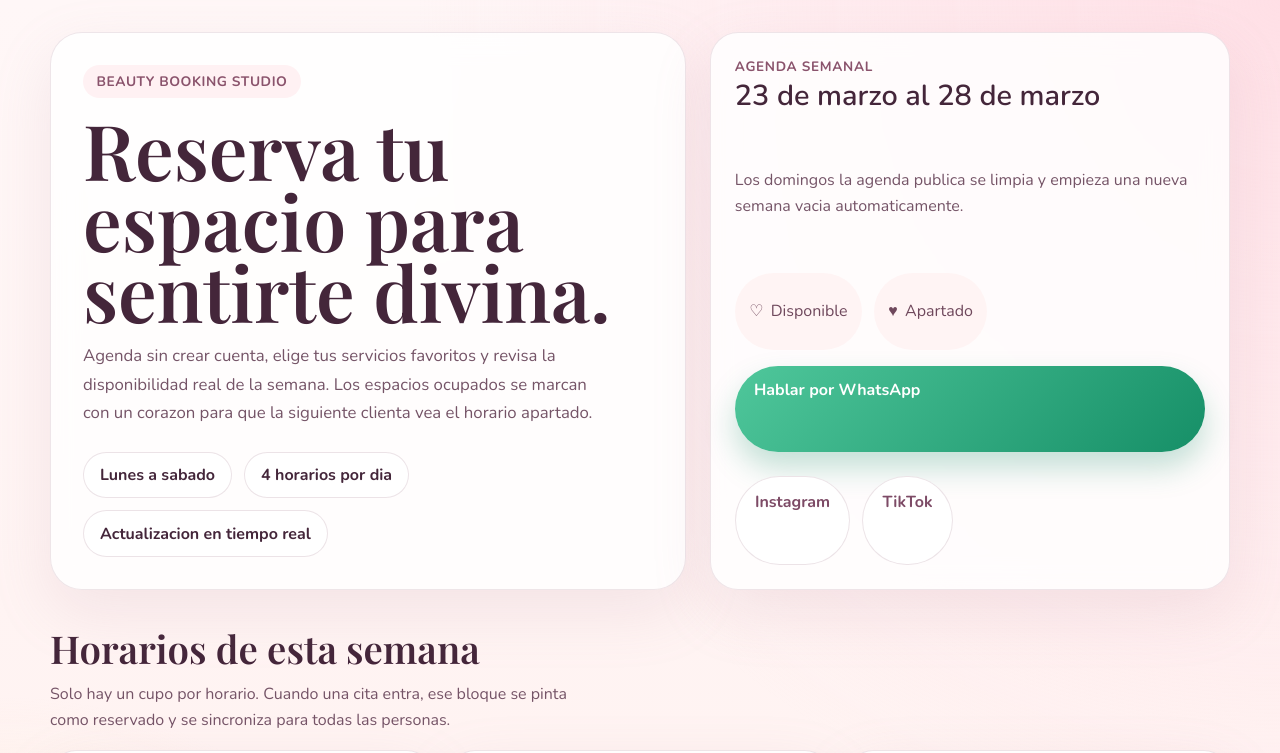
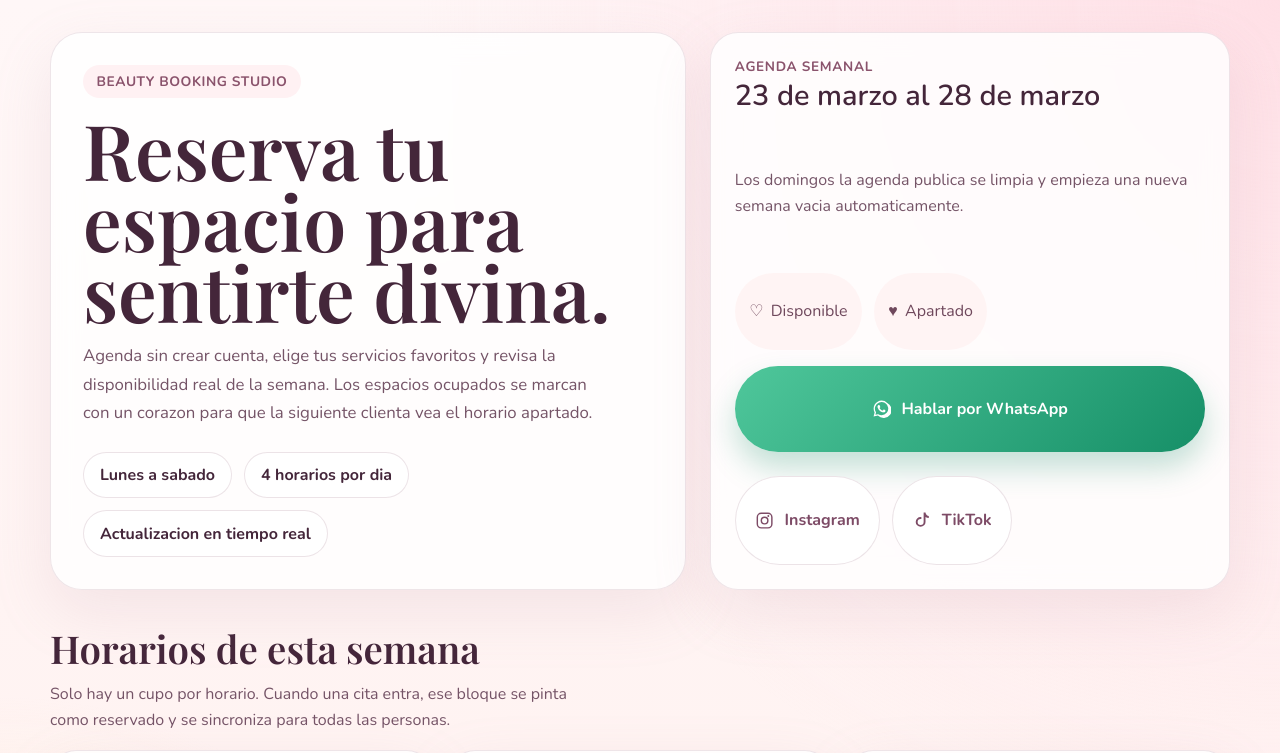
Before and after one commit to Zamorafter/katherine, a Next.js app: page / in a window 1280 px wide. Shown: the top 753 px of the page. Built offline with nearby package versions, Linux system fonts and the light colour scheme; no server answers; the database is empty; a web font is replaced by a local one.

Commit message:
Add social icons to booking page

```diff
--- a/src/components/booking-page.module.css
+++ b/src/components/booking-page.module.css
@@ -134,8 +134,13 @@
 
 .socialLink,
 .whatsAppButton {
+  display: inline-flex;
+  align-items: center;
+  justify-content: center;
+  gap: 0.65rem;
   padding: 0.85rem 1.2rem;
   transition: transform 120ms ease, box-shadow 120ms ease;
+  text-decoration: none;
 }
 
 .socialLink {
@@ -148,6 +153,20 @@
   color: white;
   background: linear-gradient(135deg, #4fc79b 0%, #168f67 100%);
   box-shadow: 0 16px 30px rgba(22, 143, 103, 0.26);
+}
+
+.socialIcon {
+  display: inline-flex;
+  align-items: center;
+  justify-content: center;
+  width: 1.2rem;
+  height: 1.2rem;
+  flex-shrink: 0;
+}
+
+.socialIcon svg {
+  width: 100%;
+  height: 100%;
 }
 
 .socialLink:hover,
--- a/src/components/booking-page.tsx
+++ b/src/components/booking-page.tsx
@@ -22,6 +22,39 @@ type FormState = {
 };
 
 const EMPTY_MESSAGE = "Selecciona un horario disponible para empezar.";
+
+function WhatsAppIcon() {
+  return (
+    <svg aria-hidden="true" viewBox="0 0 24 24">
+      <path
+        d="M19.05 4.94A9.93 9.93 0 0 0 12 2a9.98 9.98 0 0 0-8.74 14.8L2 22l5.33-1.22A10 10 0 1 0 19.05 4.94Zm-7.05 15.38a8.28 8.28 0 0 1-4.22-1.15l-.3-.18-3.16.73.75-3.08-.2-.32a8.31 8.31 0 1 1 7.13 4Zm4.56-6.22c-.25-.12-1.49-.73-1.72-.82-.23-.08-.4-.12-.57.13-.16.24-.65.82-.79.99-.15.16-.29.18-.54.06-.25-.12-1.05-.39-2-1.24-.74-.65-1.24-1.45-1.39-1.7-.15-.24-.01-.37.11-.49.11-.11.25-.29.37-.43.12-.15.16-.24.24-.4.08-.16.04-.31-.02-.43-.06-.12-.57-1.36-.78-1.87-.2-.48-.41-.41-.57-.42h-.49c-.16 0-.43.06-.66.31-.22.24-.86.84-.86 2.06s.88 2.39 1 2.55c.12.16 1.73 2.64 4.19 3.71.58.25 1.04.4 1.39.51.58.18 1.11.15 1.53.09.47-.07 1.49-.61 1.7-1.2.21-.59.21-1.09.15-1.2-.06-.11-.22-.18-.47-.31Z"
+        fill="currentColor"
+      />
+    </svg>
+  );
+}
+
+function InstagramIcon() {
+  return (
+    <svg aria-hidden="true" viewBox="0 0 24 24">
+      <path
+        d="M7.75 2h8.5A5.75 5.75 0 0 1 22 7.75v8.5A5.75 5.75 0 0 1 16.25 22h-8.5A5.75 5.75 0 0 1 2 16.25v-8.5A5.75 5.75 0 0 1 7.75 2Zm0 1.8A3.95 3.95 0 0 0 3.8 7.75v8.5a3.95 3.95 0 0 0 3.95 3.95h8.5a3.95 3.95 0 0 0 3.95-3.95v-8.5a3.95 3.95 0 0 0-3.95-3.95h-8.5Zm8.9 1.35a1.2 1.2 0 1 1 0 2.4 1.2 1.2 0 0 1 0-2.4ZM12 7a5 5 0 1 1 0 10 5 5 0 0 1 0-10Zm0 1.8A3.2 3.2 0 1 0 12 15.2 3.2 3.2 0 0 0 12 8.8Z"
+        fill="currentColor"
+      />
+    </svg>
+  );
+}
+
+function TikTokIcon() {
+  return (
+    <svg aria-hidden="true" viewBox="0 0 24 24">
+      <path
+        d="M14.55 2h2.33a4.8 4.8 0 0 0 1.44 3.09A4.83 4.83 0 0 0 21 6.41v2.36a7.18 7.18 0 0 1-4.1-1.28v6.13a6.12 6.12 0 1 1-6.12-6.12c.31 0 .63.03.93.08v2.4a3.7 3.7 0 0 0-.93-.12 3.76 3.76 0 1 0 3.77 3.76V2Z"
+        fill="currentColor"
+      />
+    </svg>
+  );
+}
 
 export function BookingPage({
   initialAvailability,
@@ -175,6 +208,9 @@ export function BookingPage({
               rel="noreferrer"
               target="_blank"
             >
+              <span className={styles.socialIcon}>
+                <WhatsAppIcon />
+              </span>
               Hablar por WhatsApp
             </a>
 
@@ -185,6 +221,9 @@ export function BookingPage({
                 rel="noreferrer"
                 target="_blank"
               >
+                <span className={styles.socialIcon}>
+                  <InstagramIcon />
+                </span>
                 Instagram
               </a>
               <a
@@ -193,6 +232,9 @@ export function BookingPage({
                 rel="noreferrer"
                 target="_blank"
               >
+                <span className={styles.socialIcon}>
+                  <TikTokIcon />
+                </span>
                 TikTok
               </a>
             </div>
```
